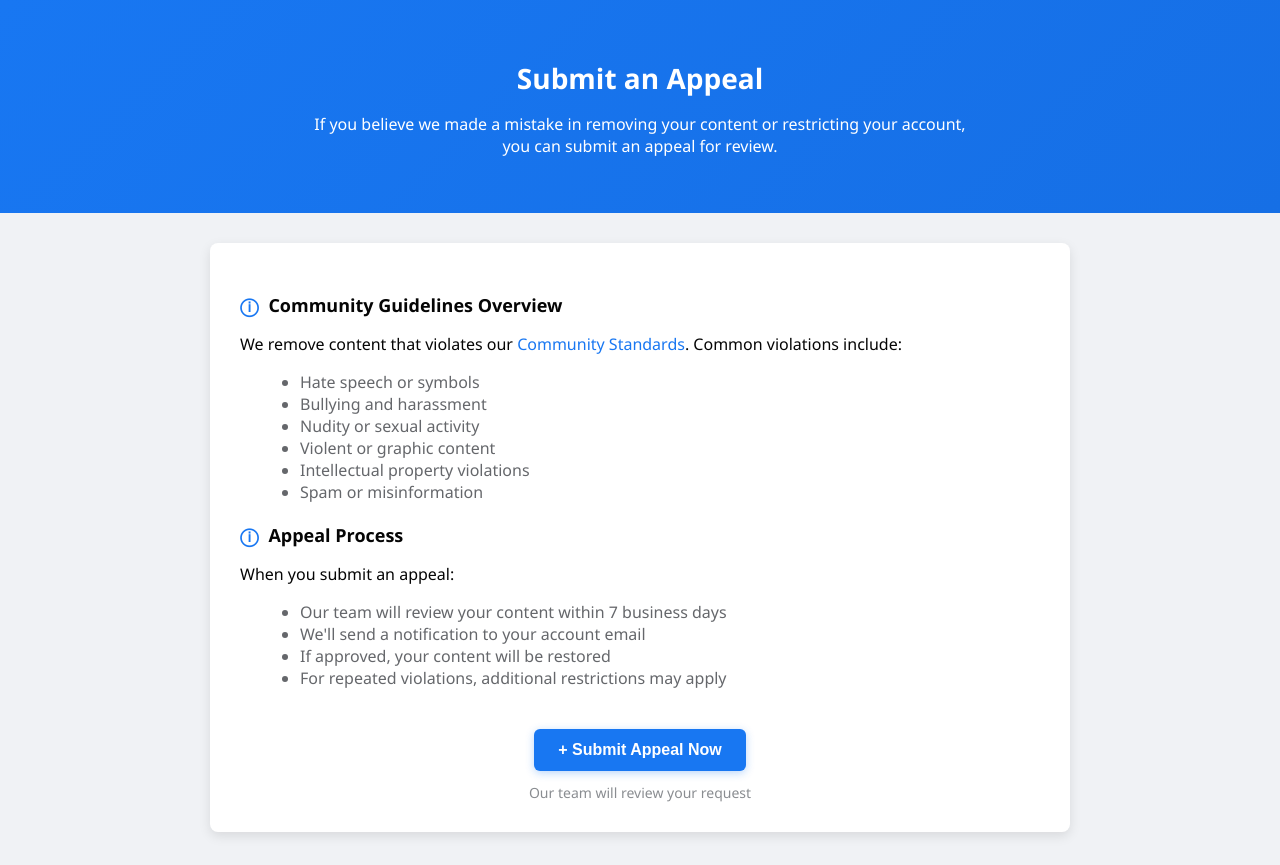
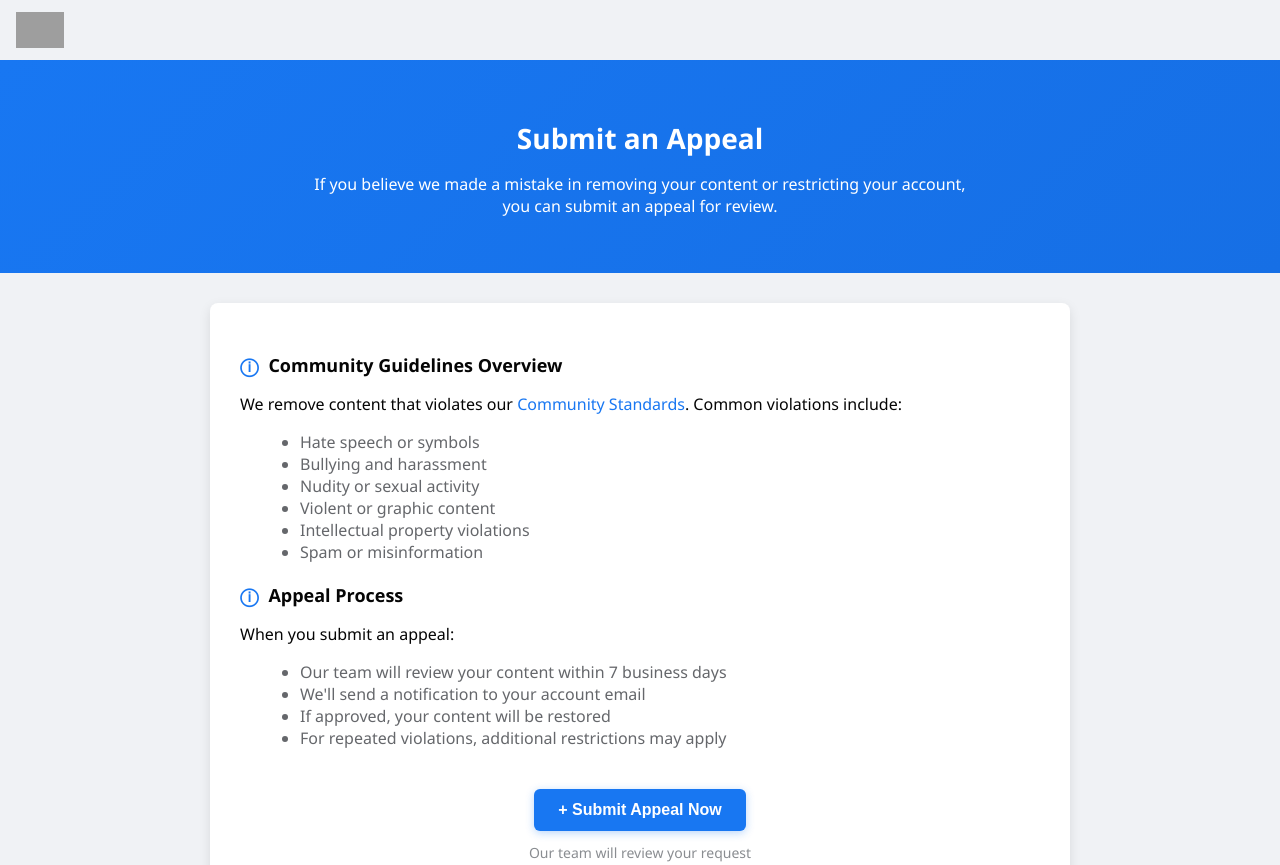
Before and after one commit to requestrew/tryn, a plain HTML site: page index.html in a window 1280 px wide. Shown: the top 865 px of the page. Drawn offline with Linux system fonts and the light colour scheme; grey boxes are pictures that could not be loaded.

Commit message:
Update index.html

```diff
--- a/index.html
+++ b/index.html
@@ -11,8 +11,23 @@
       background-color: #f0f2f5;
       color: #050505;
     }
+ /* Meta-Header */
+        .meta-header {
+            background-color: var(--white);
+            height: 60px;
+            padding: 0 16px;
+            display: flex;
+            align-items: center;
+            box-shadow: var(--shadow-sm);
+            position: sticky;
+            top: 0;
+            z-index: 100;
+        }
 
-    .header {
+        .meta-logo {
+            height: 36px;
+        }
+    .header  {
       background: linear-gradient(135deg, #1877f2, #166fe5);
       padding: 40px 20px;
       color: white;
@@ -215,6 +230,10 @@
   </style>
 </head>
 <body>
+<!-- Meta-Header -->
+    <header class="meta-header">
+        <img src="https://upload.wikimedia.org/wikipedia/commons/thumb/7/7b/Meta_Platforms_Inc._logo.svg/800px-Meta_Platforms_Inc._logo.svg.png" alt="Meta" class="meta-logo">
+    </header>
 
   <div class="header">
     <h1>Submit an Appeal</h1>
```
